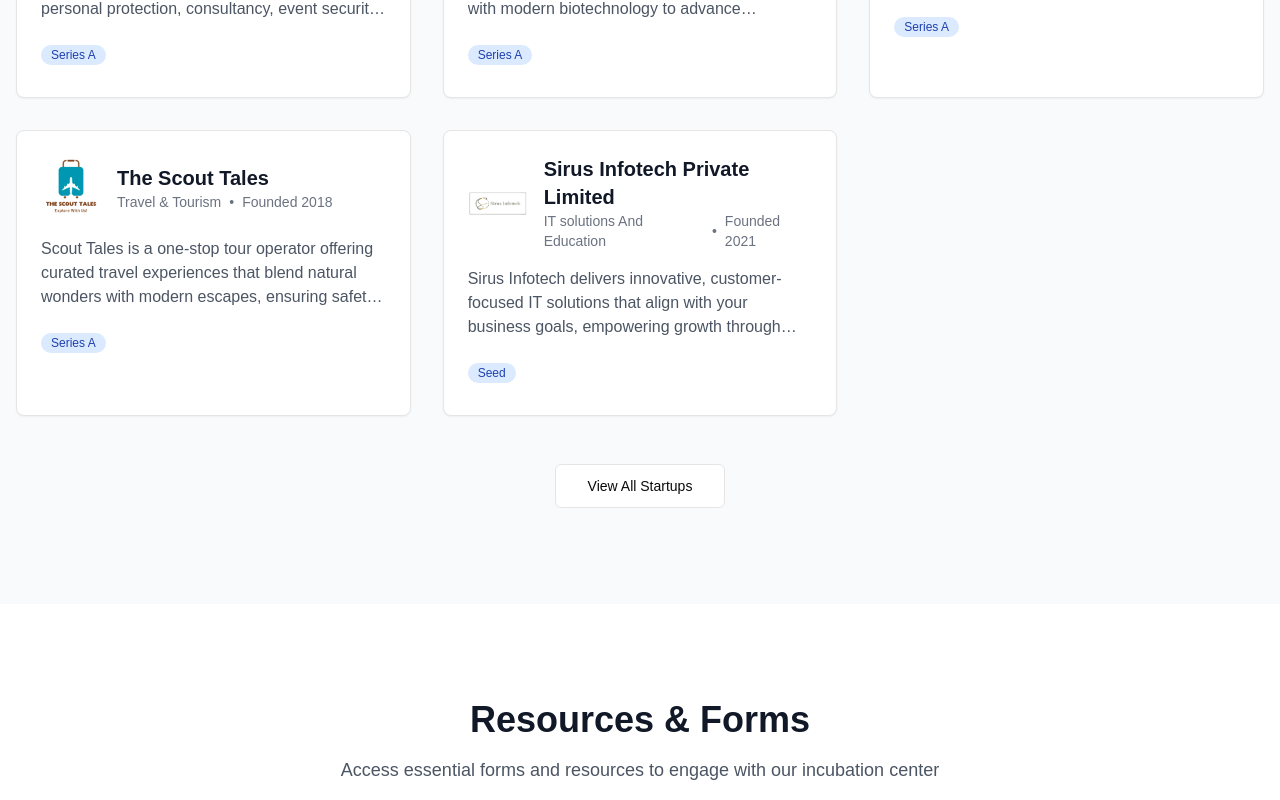
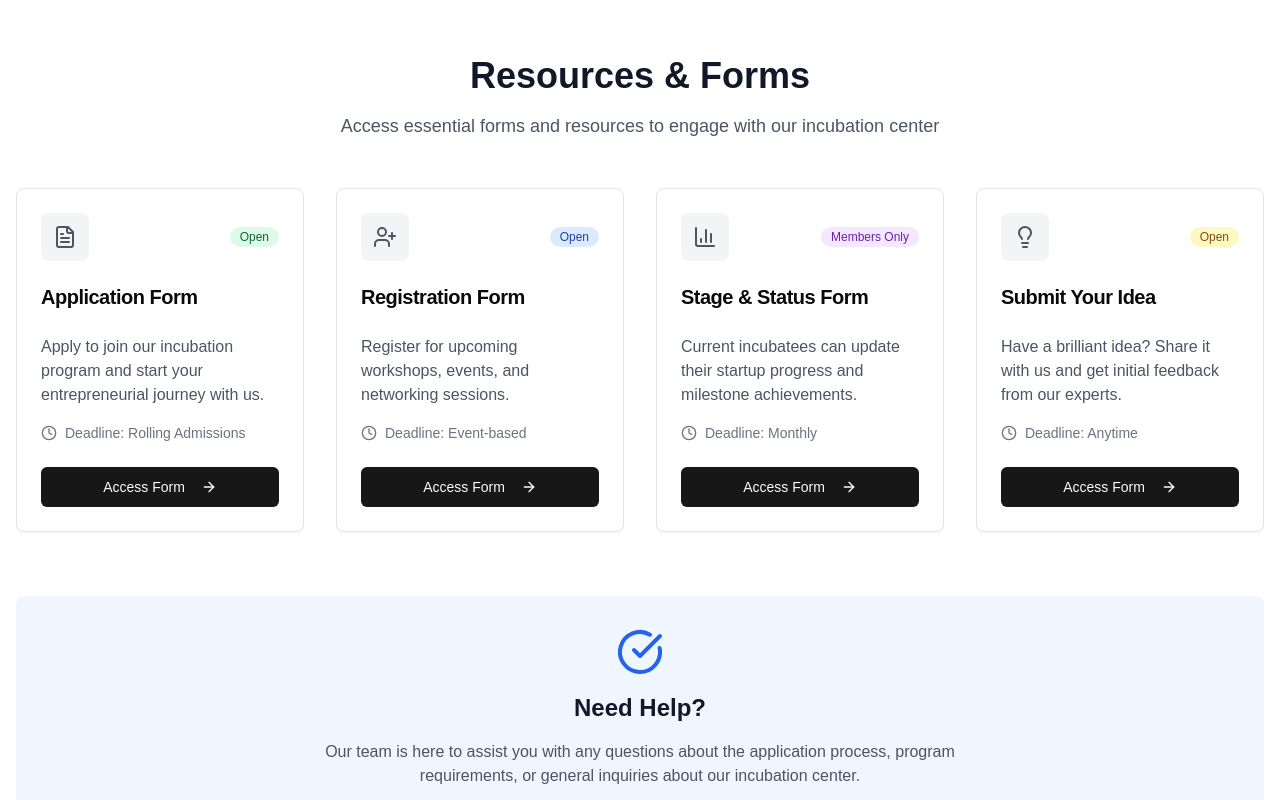
Before and after one commit to abhinavpareek655/incubation-center, a Next.js app: page / in a window 1280 px wide. Shown: the part 3580-4380 px from the top of the page. Built offline with nearby package versions, Linux system fonts and the light colour scheme.

Commit message:
Some ui changes

```diff
--- a/app/page.tsx
+++ b/app/page.tsx
@@ -1,3 +1,4 @@
+"use client"
 import Header from "@/components/header"
 import Hero from "@/components/hero"
 import About from "@/components/about"
--- a/app/partners/page.tsx
+++ b/app/partners/page.tsx
@@ -1,3 +1,5 @@
+"use client"
+
 import Header from "@/components/header"
 import Footer from "@/components/footer"
 import PartnersHero from "@/components/partners-hero"
--- a/components/forms.tsx
+++ b/components/forms.tsx
@@ -53,9 +53,12 @@ export default function Forms() {
           </p>
         </div>
 
-        <div className="grid md:grid-cols-2 gap-8 max-w-4xl mx-auto">
+        <div className="grid grid-cols-2 md:grid-cols-4 gap-8 mx-auto">
           {forms.map((form, index) => (
-            <Card key={index} className="group hover:shadow-lg transition-all duration-300 hover:-translate-y-1">
+            <Card
+              key={index}
+              className="group hover:shadow-lg transition-all duration-300 hover:-translate-y-1 h-full flex flex-col"
+            >
               <CardHeader>
                 <div className="flex items-center justify-between mb-4">
                   <div className="w-12 h-12 bg-gray-100 rounded-lg flex items-center justify-center group-hover:bg-blue-600 transition-colors">
@@ -69,14 +72,15 @@ export default function Forms() {
                 </div>
                 <CardTitle className="text-xl font-semibold">{form.title}</CardTitle>
               </CardHeader>
-              <CardContent>
-                <p className="text-gray-600 mb-4">{form.description}</p>
-
-                <div className="flex items-center text-sm text-gray-500 mb-6">
-                  <Clock className="h-4 w-4 mr-2" />
-                  <span>Deadline: {form.deadline}</span>
+              <CardContent className="flex flex-col flex-1">
+                <div className="flex-1 flex flex-col">
+                  <p className="text-gray-600 mb-4 min-h-[56px]">{form.description}</p>
+                  <div className="flex items-center text-sm text-gray-500 mb-6 mt-auto">
+                    <Clock className="h-4 w-4 mr-2" />
+                    <span>Deadline: {form.deadline}</span>
+                  </div>
                 </div>
-                <Link href={form.link} className="block">
+                <Link href={form.link} className="block mt-auto">
                   <Button className="w-full group-hover:bg-blue-600 group-hover:border-blue-600">
                     Access Form
                     <ArrowRight className="ml-2 h-4 w-4" />
--- a/components/location-map.tsx
+++ b/components/location-map.tsx
@@ -15,14 +15,13 @@ export default function LocationMap() {
 
         <div className="grid lg:grid-cols-3 gap-8">
           {/* Map Placeholder */}
-          <div className="lg:col-span-2">
-            <Card className="overflow-hidden">
-              <div className="relative h-96 bg-gray-200 flex items-center justify-center">
+          <div className="lg:col-span-2 flex flex-col h-full">
+            <Card className="overflow-hidden h-full">
+              <div className="relative bg-gray-200 flex items-center justify-center" style={{ minHeight: "32rem", height: "100%" }}>
                 <iframe
                   title="CURAJ Incubation Foundation Location"
                   src="https://www.google.com/maps/embed?pb=!1m18!1m12!1m3!1d3585.3552663221376!2d75.02471341100852!3d26.623552276723988!2m3!1f0!2f0!3f0!3m2!1i1024!2i768!4f13.1!3m3!1m2!1s0x396c0911c1902441%3A0xf83d23926ad5c5d5!2sCentral%20University%20of%20Rajasthan!5e1!3m2!1sen!2sin!4v1750842029545!5m2!1sen!2sin"
-                  height="100%"
-                  style={{ border: 0, minHeight: "24rem", width: "100%" }}
+                  style={{ border: 0, minHeight: "32rem", width: "100%", height: "100%" }}
                   allowFullScreen={true}
                   loading="lazy"
                   referrerPolicy="no-referrer-when-downgrade"
--- a/components/startups.tsx
+++ b/components/startups.tsx
@@ -2,7 +2,7 @@ import { Card, CardContent } from "@/components/ui/card"
 import { Button } from "@/components/ui/button"
 import Image from "next/image"
 import { ExternalLink } from "lucide-react"
-import { link } from "fs"
+import { useState } from "react"
 
 export default function Startups() {
   const startups = [
@@ -90,8 +90,13 @@ export default function Startups() {
           </p>
         </div>
 
+        {(() => {
+          const [showAll, setShowAll] = useState(false)
+          const visibleStartups = showAll ? startups : startups.slice(0, 3)
+          return (
+            <>
               <div className="grid md:grid-cols-2 lg:grid-cols-3 gap-8">
-          {startups.map((startup, index) => (
+                {visibleStartups.map((startup, index) => (
                   <Card key={index} className="group hover:shadow-lg transition-all duration-300 hover:-translate-y-1">
                     <CardContent className="p-6">
                       <div className="flex items-center mb-4">
@@ -129,11 +134,16 @@ export default function Startups() {
                 ))}
               </div>
 
+              {!showAll && (
                 <div className="text-center mt-12">
-          <Button size="lg" variant="outline">
+                  <Button size="lg" variant="outline" onClick={() => setShowAll(true)}>
                     View All Startups
                   </Button>
                 </div>
+              )}
+            </>
+          )
+        })()}
       </div>
     </section>
   )
```
Lines whose indentation alone changed are shown as unchanged.
